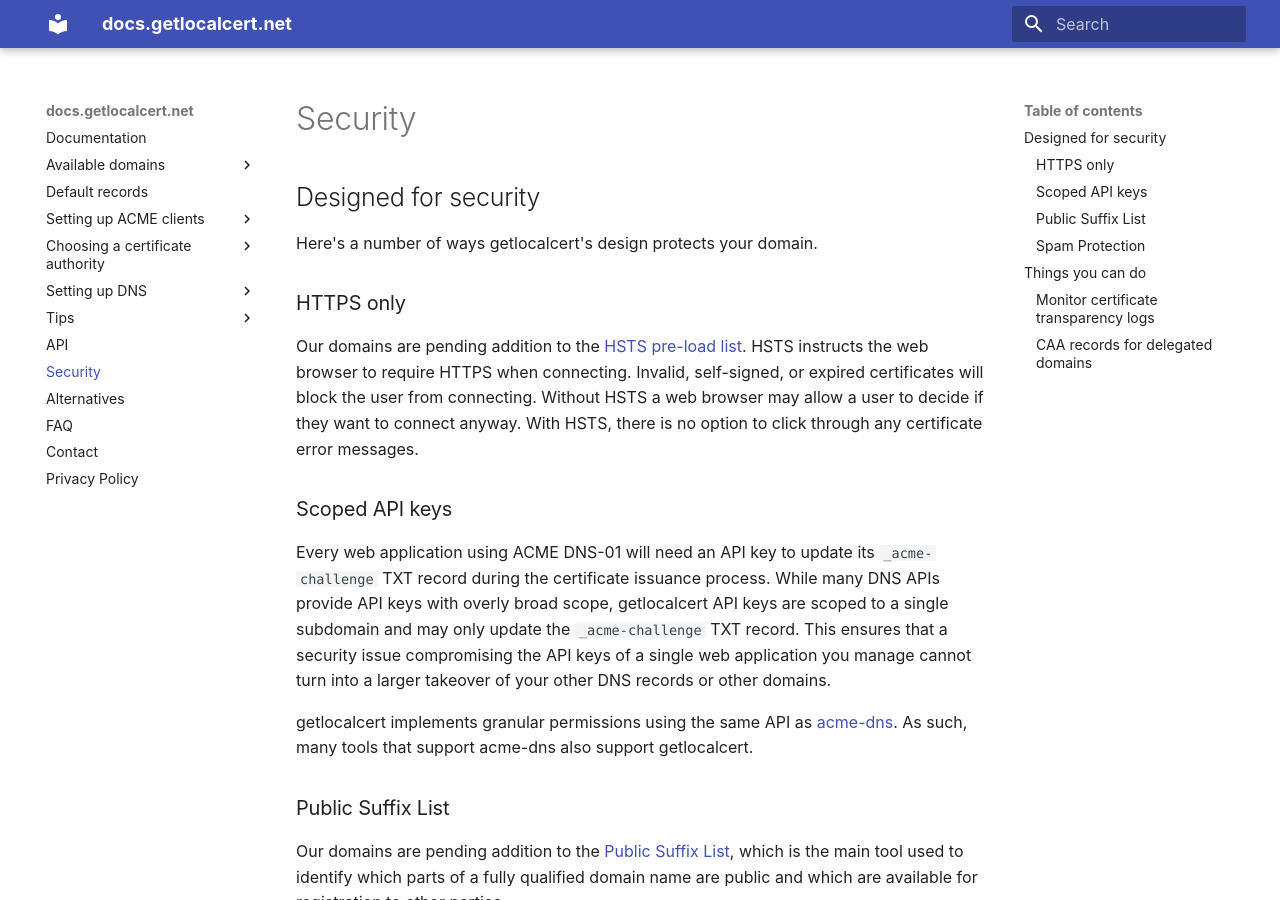
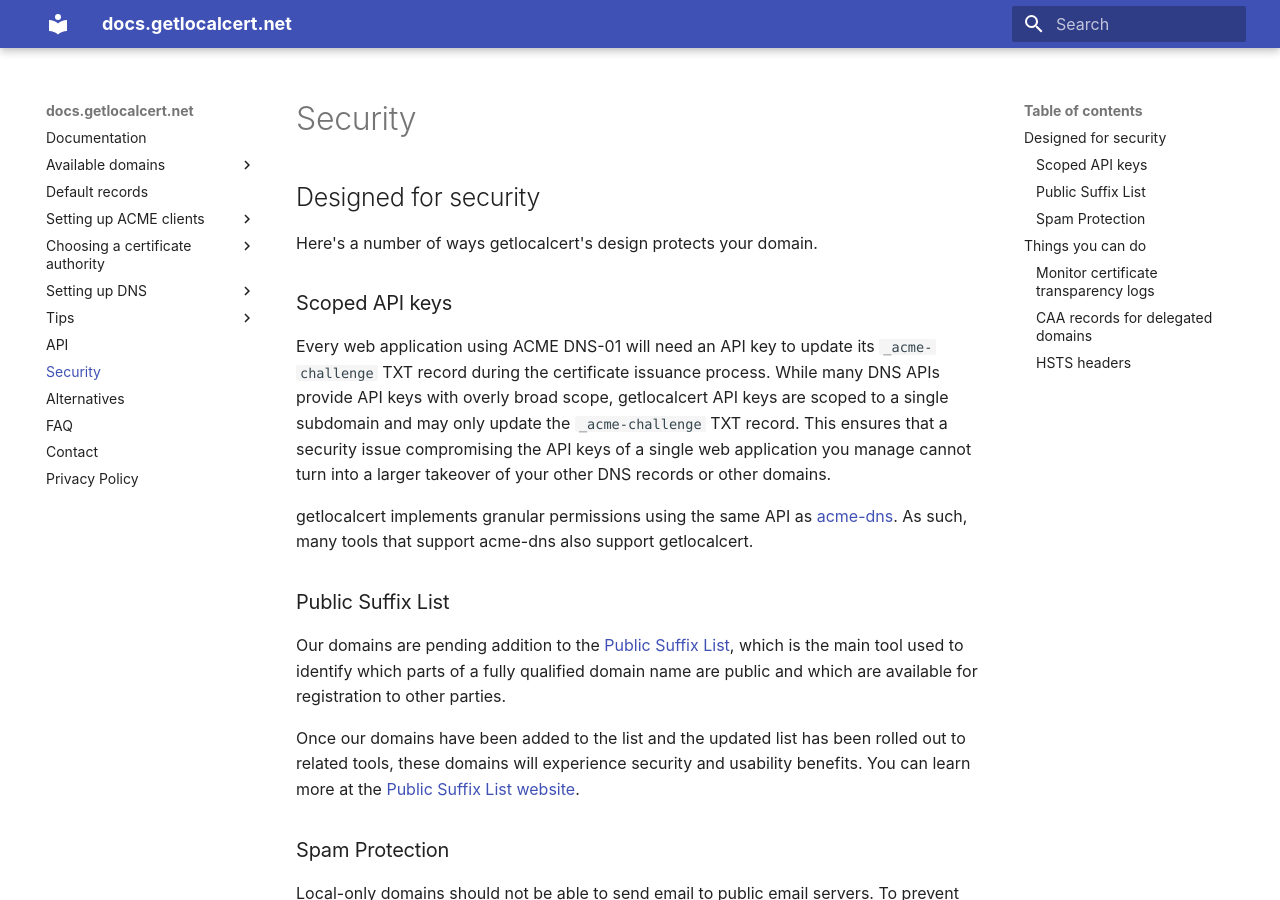
Before and after one commit to getlocalcert/docs, an MkDocs documentation site: the page built from website/docs/security.md, in a window 1280 px wide and 900 px high. Built offline with MkDocs 1.6.1 and Material for MkDocs 9.7.7, drawn with Linux system fonts in a browser that asks for light colours; some of the changed text lies outside the part shown.

Commit message:
Swap HSTS to user managed

```diff
--- a/website/docs/security.md
+++ b/website/docs/security.md
@@ -8,14 +8,6 @@ summary: Security features and security model of getlocalcert.net
 ## Designed for security
 
 Here's a number of ways getlocalcert's design protects your domain.
-
-### HTTPS only
-
-Our domains are pending addition to the [HSTS pre-load list](https://en.wikipedia.org/wiki/HTTP_Strict_Transport_Security).
-HSTS instructs the web browser to require HTTPS when connecting.
-Invalid, self-signed, or expired certificates will block the user from connecting.
-Without HSTS a web browser may allow a user to decide if they want to connect anyway.
-With HSTS, there is no option to click through any certificate error messages.
 
 ### Scoped API keys
 
@@ -65,3 +57,10 @@ These services track every certificate issuance and can notify you each time a c
 If you're using getlocalcert as an [external validation domain](/tips/validation-domain/) consider setting a CAA record.
 Let's Encrypt supports CAA records that restrict certificate issuance to a single Let's Encrypt account.
 This works sort of like two factor authentication, you'll need credentials for your Let's Encrypt account and an API key to update your DNS records.
+
+
+### HSTS headers
+
+Set [HSTS headers](https://developer.mozilla.org/en-US/docs/Web/HTTP/Headers/Strict-Transport-Security) on your web server.
+HSTS instructs the web browser to require HTTPS when connecting.
+Invalid, self-signed, or expired certificates will block the user from connecting.
```
